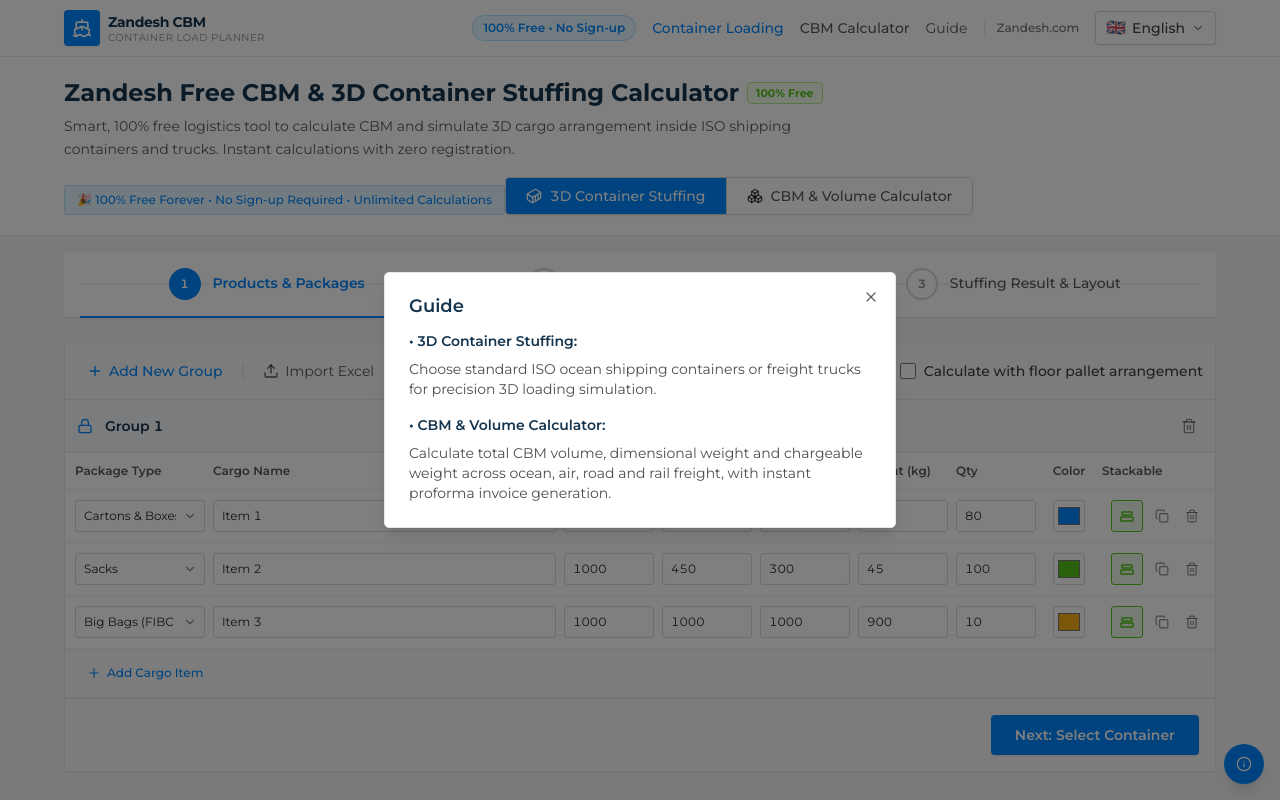
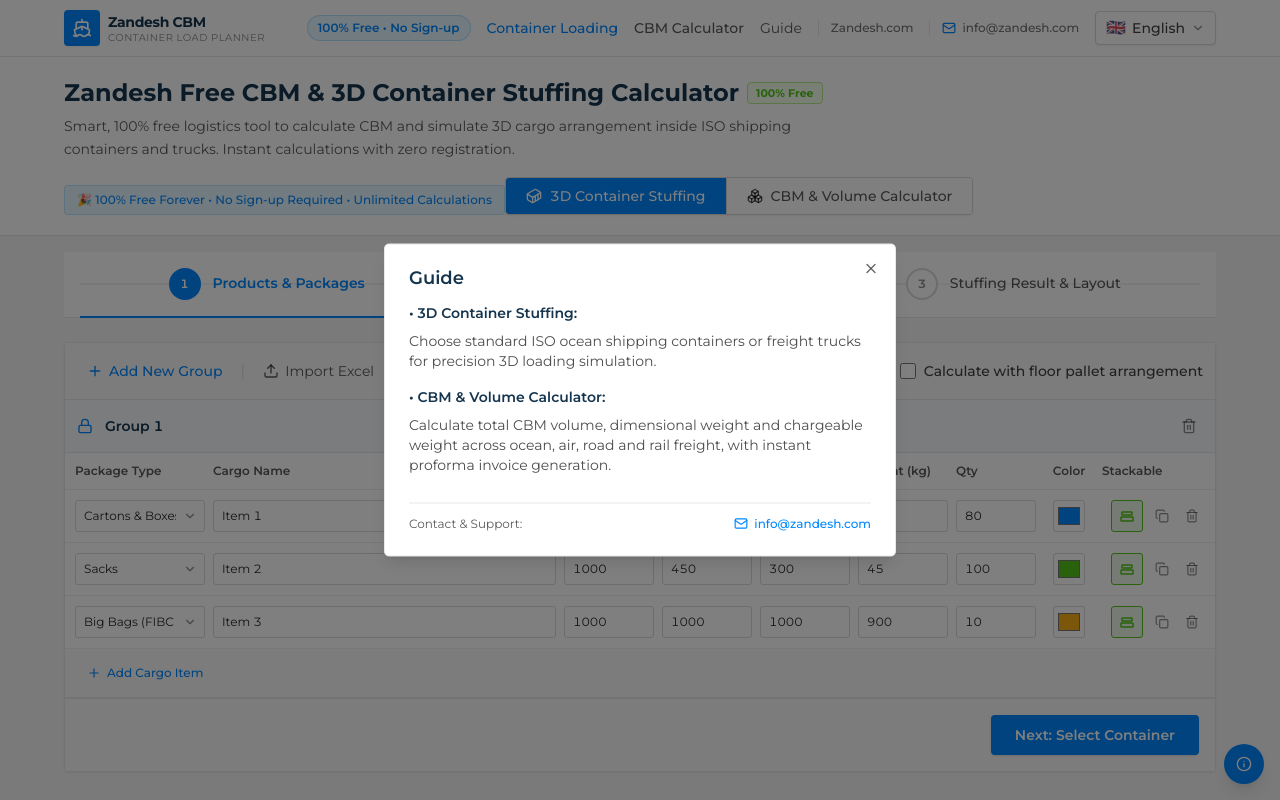
Before and after one commit to firoozi70/cbm, a Next.js app: page / in a window 1280 px wide. Both pictures are taken after a click on the button "Guide". Shown: the top 800 px of the page. Built offline with nearby package versions, Linux system fonts and the light colour scheme.

Commit message:
fix(i18n): dynamic group/item names across all languages, universal Latin digits, and add info@zandesh.com contact

```diff
--- a/src/app/globals.css
+++ b/src/app/globals.css
@@ -132,14 +132,11 @@
 
 /* For ALL non-Persian languages (en, zh, ru, es, tr, de, fr, ar): strictly disable Persian digits and use Montserrat/system fonts */
 html:not([lang="fa"]),
-html:not([lang="fa"]) body,
 html:not([lang="fa"]) * {
+  --font-app: var(--font-montserrat), system-ui, -apple-system, BlinkMacSystemFont, "Segoe UI", Roboto, "PingFang SC", "Microsoft YaHei", "Helvetica Neue", Arial, sans-serif !important;
+  font-family: var(--font-montserrat), system-ui, -apple-system, BlinkMacSystemFont, "Segoe UI", Roboto, "PingFang SC", "Microsoft YaHei", "Helvetica Neue", Arial, sans-serif !important;
   font-feature-settings: "locl" 0, "ss01" 0, "numr" 0 !important;
   -webkit-font-feature-settings: "locl" 0, "ss01" 0, "numr" 0 !important;
-}
-
-html:not([lang="fa"]) body {
-  font-family: var(--font-montserrat), system-ui, -apple-system, BlinkMacSystemFont, "Segoe UI", Roboto, "PingFang SC", "Microsoft YaHei", "Helvetica Neue", Arial, sans-serif !important;
 }
 
 html:not([lang="fa"]) input,
--- a/src/app/page.tsx
+++ b/src/app/page.tsx
@@ -2,7 +2,15 @@
 
 import { useState, useMemo, useEffect, useRef } from "react";
 import { WizardStepper, type StepId } from "@/components/load-calculator/wizard-stepper";
-import { ProductsStep, type ProductRow, type Group } from "@/components/load-calculator/products-step";
+import {
+  ProductsStep,
+  type ProductRow,
+  type Group,
+  getProductDisplayName,
+  getGroupDisplayName,
+  isDefaultGroupName,
+  isDefaultItemName,
+} from "@/components/load-calculator/products-step";
 import { ContainersStep, getSelectedContainer } from "@/components/load-calculator/containers-step";
 import { ResultStep } from "@/components/load-calculator/result-step";
 import { CbmCalculator } from "@/components/load-calculator/cbm-calculator";
@@ -21,6 +29,7 @@
   HelpCircle,
   Award,
   Table as TableIcon,
+  Mail,
 } from "lucide-react";
 import { cn } from "@/lib/utils";
 import {
@@ -44,14 +53,14 @@
   const [currentStep, setCurrentStep] = useState<StepId>("products");
   const [maxReachedStep, setMaxReachedStep] = useState(0);
   const [groups, setGroups] = useState<Group[]>([
-    { id: "grp-1", name: `${t.products.group} 1`, isCustomName: false },
+    { id: "grp-1", name: "", isCustomName: false },
   ]);
   const [products, setProducts] = useState<ProductRow[]>([
     {
       id: "prod-1",
       groupId: "grp-1",
       type: "Boxes",
-      name: `${t.products.item} 1`,
+      name: "",
       isCustomName: false,
       length: "500",
       width: "400",
@@ -66,7 +75,7 @@
       id: "prod-2",
       groupId: "grp-1",
       type: "Sacks",
-      name: `${t.products.item} 2`,
+      name: "",
       isCustomName: false,
       length: "1000",
       width: "450",
@@ -81,7 +90,7 @@
       id: "prod-3",
       groupId: "grp-1",
       type: "Big bags",
-      name: `${t.products.item} 3`,
+      name: "",
       isCustomName: false,
       length: "1000",
       width: "1000",
@@ -100,63 +109,26 @@
   const [navDir, setNavDir] = useState<"fwd" | "back">("fwd");
   const mainRef = useRef<HTMLElement>(null);
 
-  // All known default item and group keywords across all 9 supported languages:
-  // fa: ردیف / گروه | en: Item / Group | ar: البند / المجموعة | zh: 项 / 组
-  // ru: Позиция / Группа | es: Ítem / Grupo | tr: Kalem / Grup | de: Position / Gruppe | fr: Ligne / Groupe
-  const ALL_ITEM_WORDS = useMemo(
-    () => [
-      "ردیف", "item", "البند", "项", "позиция", "ítem", "kalem", "position",
-      "ligne", "artikel", "article", "öğe", "عنصر", "الردیف", "条目"
-    ],
-    []
-  );
-
-  const ALL_GROUP_WORDS = useMemo(
-    () => [
-      "گروه", "group", "المجموعة", "مجموعة", "组", "分组", "группа",
-      "grupo", "grup", "gruppe", "groupe"
-    ],
-    []
-  );
-
-  // Dynamically update default group & product labels when locale changes
+  // Dynamically ensure default group & product labels clear out stale locale names on locale changes
   useEffect(() => {
     setGroups((prevGroups) =>
-      prevGroups.map((g, i) => {
-        const lowerName = g.name.trim().toLowerCase();
-        const startsWithDefaultWord = ALL_GROUP_WORDS.some((w) => lowerName.startsWith(w));
-        const isDefault =
-          g.isCustomName === false ||
-          g.isCustomName === undefined ||
-          g.id === "grp-1" ||
-          startsWithDefaultWord;
-
-        if (isDefault) {
-          const numStr = locale === "fa" ? formatNumber(i + 1) : String(i + 1);
-          return { ...g, name: `${t.products.group} ${numStr}`, isCustomName: false };
+      prevGroups.map((g) => {
+        if (!g.isCustomName || isDefaultGroupName(g.name)) {
+          return { ...g, name: "", isCustomName: false };
         }
         return g;
       })
     );
 
     setProducts((prevProducts) =>
-      prevProducts.map((p, i) => {
-        const lowerName = p.name.trim().toLowerCase();
-        const startsWithDefaultWord = ALL_ITEM_WORDS.some((w) => lowerName.startsWith(w));
-        const isDefault =
-          p.isCustomName === false ||
-          p.isCustomName === undefined ||
-          ["prod-1", "prod-2", "prod-3"].includes(p.id) ||
-          startsWithDefaultWord;
-
-        if (isDefault) {
-          const numStr = locale === "fa" ? formatNumber(i + 1) : String(i + 1);
-          return { ...p, name: `${t.products.item} ${numStr}`, isCustomName: false };
+      prevProducts.map((p) => {
+        if (!p.isCustomName || isDefaultItemName(p.name)) {
+          return { ...p, name: "", isCustomName: false };
         }
         return p;
       })
     );
-  }, [locale, t, formatNumber, ALL_ITEM_WORDS, ALL_GROUP_WORDS]);
+  }, [locale]);
 
   // Dynamic steps based on current language
   const steps = useMemo(
@@ -259,9 +231,9 @@
   // Stuffing calculation
   const stuffingResult = useMemo(() => {
     if (currentStep !== "result") return null;
-    const multiProducts: MultiProductInput[] = products.map((p) => ({
+    const multiProducts: MultiProductInput[] = products.map((p, i) => ({
       id: p.id,
-      name: p.name,
+      name: getProductDisplayName(p, i, t, locale, formatNumber),
       color: p.color,
       lengthMm: parseFloat(p.length) || 0,
       widthMm: parseFloat(p.width) || 0,
@@ -273,7 +245,7 @@
     }));
     const cont = getSelectedContainer(selectedContainerId);
     return calculateMultiStuffing(multiProducts, cont);
-  }, [currentStep, products, selectedContainerId]);
+  }, [currentStep, products, selectedContainerId, t, locale, formatNumber]);
 
   const container = getSelectedContainer(selectedContainerId);
 
@@ -338,6 +310,14 @@
               >
                 {t.nav.parentSite}
               </a>
+              <a
+                href="mailto:info@zandesh.com"
+                className="text-xs font-medium text-[rgba(0,0,0,0.55)] hover:text-[#0088ff] border-s border-[#e8e8e8] ps-3 transition-colors flex items-center gap-1.5"
+                title="info@zandesh.com"
+              >
+                <Mail className="size-3.5 text-[#0088ff]" />
+                <span>info@zandesh.com</span>
+              </a>
               <LanguageSelector />
             </nav>
 
@@ -397,6 +377,13 @@
               >
                 {t.nav.parentSite} ↗
               </a>
+              <a
+                href="mailto:info@zandesh.com"
+                className="text-start text-sm text-[#15354e] font-medium py-2.5 px-2 rounded-md active:bg-black/5 transition-colors border-t border-[#f0f0f0] flex items-center gap-2"
+              >
+                <Mail className="size-4 text-[#0088ff]" />
+                <span>info@zandesh.com</span>
+              </a>
             </nav>
           )}
         </div>
@@ -408,7 +395,7 @@
           <div className="flex flex-wrap items-center gap-2 mb-1.5">
             <h1 className="text-base sm:text-2xl font-bold text-[#15354e]">{t.hero.title}</h1>
             <span className="inline-flex items-center px-2 py-0.5 rounded text-[11px] font-bold bg-[#f6ffed] text-[#52c41a] border border-[#b7eb8f]">
-              100% Free
+              {locale === "fa" ? "۱۰۰٪ رایگان" : "100% Free"}
             </span>
           </div>
           <p className="hidden sm:block text-xs sm:text-sm text-[rgba(0,0,0,0.65)] max-w-3xl leading-relaxed">
@@ -665,7 +652,7 @@
           <p className="text-white/60 text-[11px] max-w-2xl mx-auto leading-relaxed">
             {t.footer.disclaimer}
           </p>
-          <div className="mt-3 flex items-center justify-center gap-3 text-white/50 text-[11px]">
+          <div className="mt-3 flex flex-wrap items-center justify-center gap-3 text-white/60 text-[11px]">
             <span>© {new Date().getFullYear()} Zandesh Logistics Group.</span>
             <span>•</span>
             <a
@@ -675,6 +662,14 @@
               className="text-[#40a9ff] hover:underline"
             >
               zandesh.com
+            </a>
+            <span>•</span>
+            <a
+              href="mailto:info@zandesh.com"
+              className="text-[#40a9ff] hover:underline inline-flex items-center gap-1"
+            >
+              <Mail className="size-3 inline" />
+              info@zandesh.com
             </a>
             <span>•</span>
             <span>{t.footer.rights}</span>
@@ -747,6 +742,16 @@
               <span className="block text-[rgba(0,0,0,0.7)]">{t.cbm.subtitle}</span>
             </DialogDescription>
           </DialogHeader>
+          <div className="mt-3 pt-3 border-t border-[#e8e8e8] flex items-center justify-between text-xs text-[rgba(0,0,0,0.65)]">
+            <span>{locale === "fa" ? "ارتباط و پشتیبانی:" : "Contact & Support:"}</span>
+            <a
+              href="mailto:info@zandesh.com"
+              className="text-[#0088ff] hover:underline font-medium inline-flex items-center gap-1.5"
+            >
+              <Mail className="size-3.5 text-[#0088ff]" />
+              info@zandesh.com
+            </a>
+          </div>
         </DialogContent>
       </Dialog>
 
--- a/src/components/load-calculator/products-step.tsx
+++ b/src/components/load-calculator/products-step.tsx
@@ -27,6 +27,56 @@
   id: string;
   name: string;
   isCustomName?: boolean;
+}
+
+export const ALL_ITEM_WORDS = [
+  "ردیف", "item", "البند", "项", "позиция", "ítem", "kalem", "position",
+  "ligne", "artikel", "article", "öğe", "عنصر", "الردیف", "条目"
+];
+
+export const ALL_GROUP_WORDS = [
+  "گروه", "group", "المجموعة", "مجموعة", "组", "分组", "группа",
+  "grupo", "grup", "gruppe", "groupe"
+];
+
+export function isDefaultItemName(name?: string): boolean {
+  if (!name || !name.trim()) return true;
+  const lower = name.trim().toLowerCase();
+  return ALL_ITEM_WORDS.some((w) => lower.startsWith(w));
+}
+
+export function isDefaultGroupName(name?: string): boolean {
+  if (!name || !name.trim()) return true;
+  const lower = name.trim().toLowerCase();
+  return ALL_GROUP_WORDS.some((w) => lower.startsWith(w));
+}
+
+export function getProductDisplayName(
+  p: { name?: string; isCustomName?: boolean },
+  index: number,
+  t: { products: { item: string } },
+  locale: string,
+  formatNumber: (n: number) => string
+): string {
+  if (p.isCustomName && p.name && !isDefaultItemName(p.name)) {
+    return p.name;
+  }
+  const numStr = locale === "fa" ? formatNumber(index + 1) : String(index + 1);
+  return `${t.products.item} ${numStr}`;
+}
+
+export function getGroupDisplayName(
+  g: { name?: string; isCustomName?: boolean },
+  index: number,
+  t: { products: { group: string } },
+  locale: string,
+  formatNumber: (n: number) => string
+): string {
+  if (g.isCustomName && g.name && !isDefaultGroupName(g.name)) {
+    return g.name;
+  }
+  const numStr = locale === "fa" ? formatNumber(index + 1) : String(index + 1);
+  return `${t.products.group} ${numStr}`;
 }
 
 interface Props {
@@ -66,11 +116,9 @@
   const fileInputRef = useRef<HTMLInputElement>(null);
 
   const addGroup = () => {
-    const numG = locale === "fa" ? formatNumber(groups.length + 1) : String(groups.length + 1);
-    const numP = locale === "fa" ? formatNumber(products.length + 1) : String(products.length + 1);
     const newGroup: Group = {
       id: `grp-${Date.now()}`,
-      name: `${t.products.group} ${numG}`,
+      name: "",
       isCustomName: false,
     };
     setGroups([...groups, newGroup]);
@@ -80,7 +128,7 @@
         id: `prod-${Date.now()}`,
         groupId: newGroup.id,
         type: "Boxes",
-        name: `${t.products.item} ${numP}`,
+        name: "",
         isCustomName: false,
         length: "500",
         width: "400",
@@ -95,12 +143,11 @@
   };
 
   const addProduct = (groupId: string) => {
-    const num = locale === "fa" ? formatNumber(products.length + 1) : String(products.length + 1);
     const newProd: ProductRow = {
       id: `prod-${Date.now()}`,
       groupId,
       type: "Boxes",
-      name: `${t.products.item} ${num}`,
+      name: "",
       isCustomName: false,
       length: "500",
       width: "400",
@@ -114,16 +161,25 @@
     setProducts([...products, newProd]);
   };
 
-  const updateProduct = (id: string, field: keyof ProductRow, value: string | boolean) => {
+  const updateProduct = (
+    id: string,
+    field: keyof ProductRow,
+    value: string | boolean,
+    isCustomNameParam?: boolean
+  ) => {
     setProducts(
       products.map((p) => {
         if (p.id !== id) return p;
         if (field === "name") {
           const strVal = String(value);
+          const isCustom =
+            isCustomNameParam !== undefined
+              ? isCustomNameParam
+              : strVal.trim().length > 0 && !isDefaultItemName(strVal);
           return {
             ...p,
             name: strVal,
-            isCustomName: strVal.trim().length > 0,
+            isCustomName: isCustom,
           };
         }
         return { ...p, [field]: value };
@@ -136,7 +192,7 @@
     if (!prod) return;
     setProducts([
       ...products,
-      { ...prod, id: `prod-${Date.now()}`, name: `${prod.name} (Copy)`, isCustomName: true },
+      { ...prod, id: `prod-${Date.now()}`, name: `${prod.name || t.products.item} (Copy)`, isCustomName: true },
     ]);
   };
 
@@ -149,11 +205,15 @@
     setProducts(products.filter((p) => p.groupId !== groupId));
   };
 
-  const renameGroup = (groupId: string, name: string) => {
+  const renameGroup = (groupId: string, name: string, isCustom = true) => {
     setGroups(
       groups.map((g) =>
         g.id === groupId
-          ? { ...g, name, isCustomName: name.trim().length > 0 }
+          ? {
+              ...g,
+              name,
+              isCustomName: isCustom && name.trim().length > 0 && !isDefaultGroupName(name),
+            }
           : g
       )
     );
@@ -208,10 +268,15 @@
         const stamp = Date.now();
         const idMap = new Map<string, string>();
         const importedGroups: Group[] = data.groups.map(
-          (g: { id?: string; name?: string }, i: number) => {
+          (g: { id?: string; name?: string; isCustomName?: boolean }, i: number) => {
             const id = `grp-${stamp}-${i}`;
             idMap.set(String(g.id), id);
-            return { id, name: String(g.name ?? `${t.products.group} ${i + 1}`) };
+            const rawName = String(g.name ?? "");
+            const isCustom =
+              g.isCustomName !== undefined
+                ? Boolean(g.isCustomName)
+                : rawName.trim().length > 0 && !isDefaultGroupName(rawName);
+            return { id, name: rawName, isCustomName: isCustom };
           }
         );
         const importedProducts: ProductRow[] = data.products.map(
@@ -221,11 +286,17 @@
               const n = parseFloat(String(v));
               return Number.isFinite(n) && n >= 0 ? String(n) : def;
             };
+            const rawName = String(p.name ?? "").slice(0, 60);
+            const isCustom =
+              p.isCustomName !== undefined
+                ? Boolean(p.isCustomName)
+                : rawName.trim().length > 0 && !isDefaultItemName(rawName);
             return {
               id: `prod-${stamp}-${i}`,
               groupId: idMap.get(String(p.groupId)) ?? importedGroups[0].id,
               type,
-              name: String(p.name ?? `${t.products.item} ${i + 1}`).slice(0, 60),
+              name: rawName,
+              isCustomName: isCustom,
               length: num(p.length, "500"),
               width: num(p.width, "400"),
               height: num(p.height, "300"),
@@ -307,8 +378,11 @@
       </div>
 
       {/* Cargo Groups */}
-      {groups.map((group) => {
+      {groups.map((group, groupIdx) => {
         const groupProducts = products.filter((p) => p.groupId === group.id);
+        const defaultGroupName = getGroupDisplayName({ isCustomName: false }, groupIdx, t, locale, formatNumber);
+        const displayGroupName = getGroupDisplayName(group, groupIdx, t, locale, formatNumber);
+
         return (
           <div key={group.id} className="border-b border-[#e8e8e8] last:border-0">
             {/* Group Header */}
@@ -317,8 +391,13 @@
                 <Lock className="size-4 text-[#0088ff]" />
                 <input
                   type="text"
-                  value={group.name}
-                  onChange={(e) => renameGroup(group.id, e.target.value)}
+                  value={displayGroupName}
+                  placeholder={defaultGroupName}
+                  onChange={(e) => {
+                    const val = e.target.value;
+                    const isCustom = val.trim().length > 0 && !isDefaultGroupName(val);
+                    renameGroup(group.id, val, isCustom);
+                  }}
                   className="bg-transparent border-0 text-sm font-semibold text-[#15354e] focus:outline-none focus:ring-1 focus:ring-[#0088ff] rounded px-1"
                 />
               </div>
@@ -355,7 +434,13 @@
                   {t.products.fillRequired}
                 </div>
               )}
-              {groupProducts.map((p) => (
+              {groupProducts.map((p, pIdx) => {
+                const globalIndex = products.findIndex((x) => x.id === p.id);
+                const displayIdx = globalIndex >= 0 ? globalIndex : pIdx;
+                const defaultProdName = getProductDisplayName({ isCustomName: false }, displayIdx, t, locale, formatNumber);
+                const displayProdName = getProductDisplayName(p, displayIdx, t, locale, formatNumber);
+
+                return (
                   <div
                     key={p.id}
                     className="grid grid-cols-2 lg:grid-cols-[130px_1fr_90px_90px_90px_90px_80px_50px_50px_45px] gap-2 p-2.5 items-center bg-white hover:bg-[#fafafa] transition-colors"
@@ -387,9 +472,13 @@
                     {/* Name */}
                     <input
                       type="text"
-                    value={p.name}
-                    onChange={(e) => updateProduct(p.id, "name", e.target.value)}
-                    placeholder={t.products.name}
+                      value={displayProdName}
+                      placeholder={defaultProdName}
+                      onChange={(e) => {
+                        const val = e.target.value;
+                        const isCustom = val.trim().length > 0 && !isDefaultItemName(val);
+                        updateProduct(p.id, "name", val, isCustom);
+                      }}
                       className="col-span-2 lg:col-span-1 h-8 px-2 text-xs border border-[#d9d9d9] rounded-sm hover:border-[#0088ff] focus:border-[#0088ff] focus:outline-none"
                     />
 
@@ -515,7 +604,8 @@
                     </button>
                   </div>
                 </div>
-              ))}
+              );
+            })}
             </div>
 
             {/* Add Product Line */}
--- a/src/components/load-calculator/result-step.tsx
+++ b/src/components/load-calculator/result-step.tsx
@@ -3,7 +3,7 @@
 import dynamic from "next/dynamic";
 import { type ContainerSpec } from "@/lib/containers";
 import { type MultiStuffingResult } from "@/lib/load-calculation";
-import { type ProductRow } from "./products-step";
+import { type ProductRow, getProductDisplayName, isDefaultItemName } from "./products-step";
 import { useTranslation } from "@/i18n/context";
 import {
   Printer,
@@ -284,7 +284,13 @@
           {/* Mobile Cards */}
           <div className="md:hidden divide-y divide-[#f0f0f0]">
             {result.placements.map((p) => {
-              const displayName = products?.find((x) => x.id === p.productId)?.name || p.name;
+              const prod = products?.find((x) => x.id === p.productId);
+              const prodIdx = products?.findIndex((x) => x.id === p.productId) ?? -1;
+              const displayName = prod
+                ? getProductDisplayName(prod, prodIdx >= 0 ? prodIdx : 0, t, locale, formatNumber)
+                : (!isDefaultItemName(p.name)
+                    ? p.name
+                    : `${t.products.item} ${locale === "fa" ? formatNumber(1) : "1"}`);
               const dimLabel = locale === "fa" ? "ابعاد" : locale === "ar" ? "الأبعاد" : locale === "zh" ? "尺寸" : locale === "ru" ? "Размеры" : locale === "tr" ? "Boyutlar" : locale === "es" ? "Dimensiones" : locale === "de" ? "Maße" : locale === "fr" ? "Dimensions" : "Dimensions";
               const layoutLabel = locale === "fa" ? "چیدمان" : locale === "ar" ? "التوزيع" : locale === "zh" ? "排列" : locale === "ru" ? "Раскладка" : locale === "tr" ? "Düzen" : locale === "es" ? "Disposición" : locale === "de" ? "Anordnung" : locale === "fr" ? "Disposition" : "Layout";
 
@@ -386,7 +392,13 @@
               </thead>
               <tbody className="divide-y divide-[#f0f0f0]">
                 {result.placements.map((p) => {
-                  const displayName = products?.find((x) => x.id === p.productId)?.name || p.name;
+                  const prod = products?.find((x) => x.id === p.productId);
+                  const prodIdx = products?.findIndex((x) => x.id === p.productId) ?? -1;
+                  const displayName = prod
+                    ? getProductDisplayName(prod, prodIdx >= 0 ? prodIdx : 0, t, locale, formatNumber)
+                    : (!isDefaultItemName(p.name)
+                        ? p.name
+                        : `${t.products.item} ${locale === "fa" ? formatNumber(1) : "1"}`);
                   return (
                     <tr key={p.productId} className="hover:bg-[#fafafa]">
                       <td className="p-2.5">
```
Lines whose indentation alone changed are shown as unchanged.
